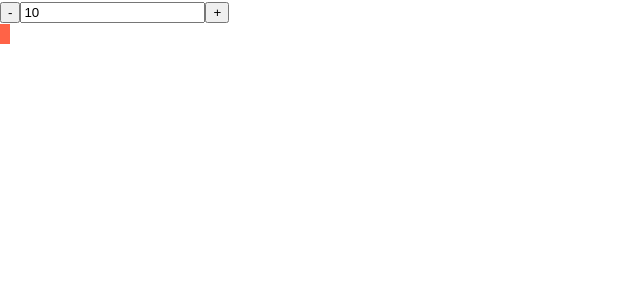
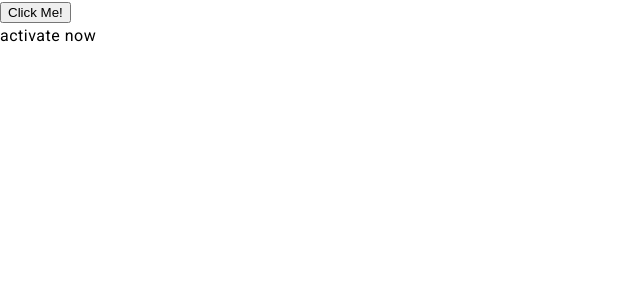
Before and after one commit to JJwachi23/fundamental-ng, an Angular app: page / in a window 1280 px wide. Shown: the top 300 px of the page, without its empty margins (0-640 px from the left). Built offline with nearby package versions, Linux system fonts and the light colour scheme.

Commit message:
Add: Structural Directive *ngIf

```diff
--- a/src/app/app.component.html
+++ b/src/app/app.component.html
@@ -37,5 +37,14 @@
 </div> -->
 
 <!-- <app-action-bar [counter]="appCounterWidth" (counterChange)="appCounterWidth = $event" [step]="10"></app-action-bar> -->
-<app-action-bar [(counter)]="appCounterWidth" [step]="40"></app-action-bar>
-<app-square-flex [divWidth]="appCounterWidth" [divHight]="20"></app-square-flex>
+<!-- <app-action-bar [(counter)]="appCounterWidth" [step]="40"></app-action-bar>
+<app-square-flex [divWidth]="appCounterWidth" [divHight]="appCounterWidth"></app-square-flex> -->
+
+<!-- Struc -->
+<button type="button" (click)="activate=true">Click Me!</button>
+<div *ngIf="activate">
+  <app-action-bar></app-action-bar>
+</div>
+<div>
+  <p>activate now</p>
+</div>
--- a/src/app/app.component.ts
+++ b/src/app/app.component.ts
@@ -18,6 +18,8 @@ export class AppComponent implements OnInit {
 
   appCounterWidth = 10;
 
+  activate: boolean = false;
+
   constructor() { }
 
   ngOnInit() {
@@ -29,8 +31,8 @@ export class AppComponent implements OnInit {
     this.value = (price * 3) / 4;
   }
 
-  testClick() {
-    console.log('test event binding');
+  testClick(value: any) {
+    console.log('test', value);
   }
 
   testNumberChange(value: any) {
--- a/src/app/components/action-bar/action-bar.component.ts
+++ b/src/app/components/action-bar/action-bar.component.ts
@@ -19,7 +19,7 @@ export class ActionBarComponent implements OnInit {
   }
 
   decrease() {
-    if (this.counter > 0) {
+    if (this.counter > 10) {
       this.counter = this.counter - this.step;
       // console.log(this.counter);
       this.counterChange.emit(this.counter);
```
